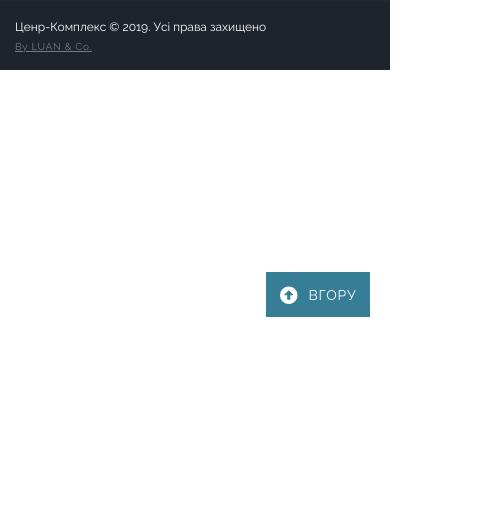
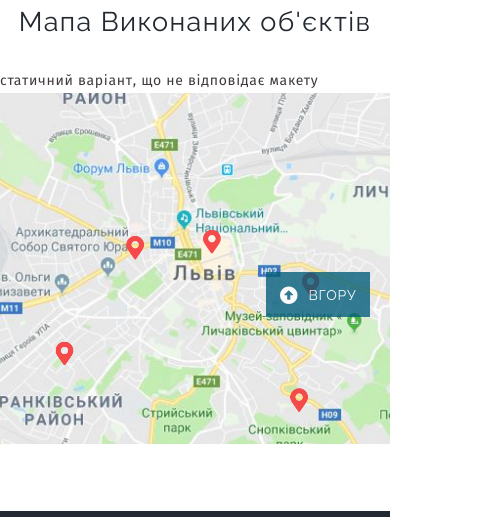
Before and after one commit to Tolala9/Reconstruction-company-ZC, a website: page layout/app/objects_all.html in a window 390 px wide. Shown: the part 607-1124 px from the top of the page, 490 px wide, since content can reach past the window. Before the commit the page ends 844 px from the top, so only its background shows below. Drawn offline with Linux system fonts and the light colour scheme.

Commit message:
Layout: object_all page

```diff
--- a/layout/app/assets/styles/base/_global.sass
+++ b/layout/app/assets/styles/base/_global.sass
@@ -273,7 +273,10 @@ img
 	height: 100%
 	img
 		align-self: center
-
+.img-section-map
+	margin-right: 100px
+	max-width: 100%
+	height: auto
 
 @media (max-width: 1200px)
 	.cell-lg-3 .img-wrapper +
--- a/layout/app/assets/styles/modules/_section.sass
+++ b/layout/app/assets/styles/modules/_section.sass
@@ -104,7 +104,11 @@
 @media (max-width: 1200px)
 	.section-lg--topline
 		padding: 30px 0px 60px 0px
-
+.section-lg--map
+		padding: 60px 0px 110px 0px
+@media (max-width: 1200px)
+	.section-lg--map
+		padding: 30px 0px 60px 0px
 
 .section-relative
 	position: relative
--- a/layout/app/objects_all.html
+++ b/layout/app/objects_all.html
@@ -206,7 +206,35 @@
 		</div>
 	</section>
 	<!-- END Page Title section -->
+	<!-- START Progects Potrfolio -->
+	<section class="section section__portfolio section-lg--map section--full-width section--white">
+		<div class="container-fluid">
 
+			<div class="row">
+
+				<div class="col-sm-12">
+
+					<div class="divider-title-new"></div>
+					<h1 class="portfolio-title">Мапа Виконаних об'єктів</h1>
+
+				</div>
+				<div class="img-wrap">
+					<p>статичний варіант, що не відповідає макету</p>
+					<img class=" img-section-map lazyload" src="assets/temp/capture-big.png" usemap="#image-map">
+					<map name="image-map">
+						<area target="" alt="Назва об'єкту №1" title="Назва об'єкту №1" href="/object_sample.html" coords="128,517,59" shape="circle">
+						<area target="" alt="Назва об'єкту №2" title="Назва об'єкту №2" href="/object_sample.html" coords="600,607,64" shape="circle">
+						<area target="" alt="Назва об'єкту №3" title="Назва об'єкту №3" href="/object_sample.html" coords="618,379,65" shape="circle">
+						<area target="" alt="Назва об'єкту №4" title="Назва об'єкту №4" href="/object_sample.html" coords="427,288,68" shape="circle">
+						<area target="" alt="Назва об'єкту №5" title="Назва об'єкту №5" href="/object_sample.html" coords="270,303,50" shape="circle">
+					</map>
+				</div>
+			</div>
+
+		</div>
+	</div>
+</section>
+<!-- END Progects Potrfolio -->
 
 
 <!-- START Footer Menu -->
```
Also changed, not shown: layout/app/index.html (+0 -3 lines), layout/app/assets/temp/Capture-big.png (added), layout/app/temp/styles/style.css. Lines whose indentation alone changed are shown as unchanged.
